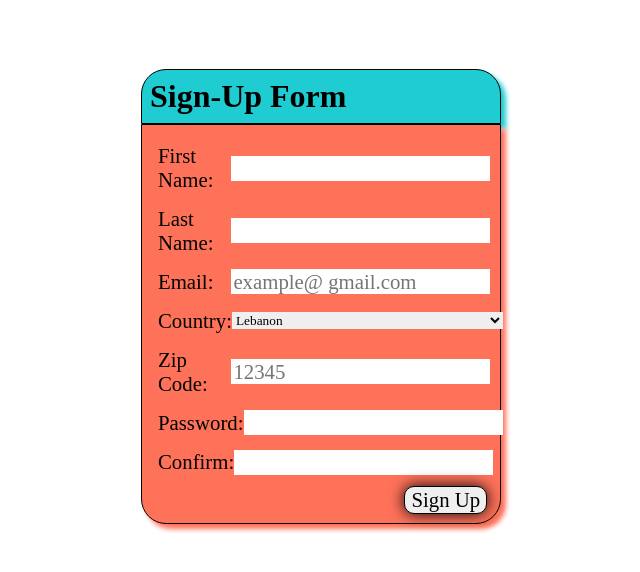
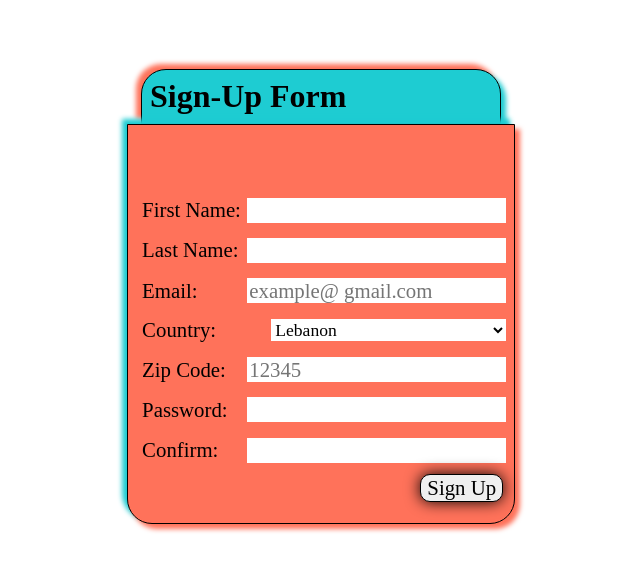
Before and after one commit to jipark92/JS-Form-Validation, a plain HTML site: page index.html in a window 1280 px wide. Shown: the part 104-676 px from the top of the page, without its empty margins (319-959 px from the left). Drawn offline with Linux system fonts and the light colour scheme; a web font is replaced by a local one.

Commit message:
style error container

```diff
--- a/style.css
+++ b/style.css
@@ -15,37 +15,49 @@
     justify-content: center;
     align-items: center;
     box-shadow: 5px 5px 5px currentColor
-
 }
 
 .title-container {
     display: flex;
     justify-content: flex-start;
     align-items: center;
+    flex-wrap: wrap;
     min-height: 5%;
-    width: 360px;
+    min-width: 360px;
     border: 1px solid black;
     padding: 0.5rem;
     background-color: rgb(30, 204, 210);
     border-top-left-radius: 25px;
     border-top-right-radius: 25px;
-    box-shadow: 5px 5px 5px rgb(30, 204, 210);
+    box-shadow: 5px 5px 5px rgb(30, 204, 210), -5px -5px 5px rgb(255, 114, 90)
 }
 
 .signup-container{
     border: 1px solid black;
     min-height: 50%;
-    width: 360px;
+    min-width: 360px;
     background-color: rgb(255, 114, 90);
     display: flex;
     flex-direction: column;
     justify-content: space-evenly;
     align-items: flex-start;
-    padding-left: 0.8rem;
-    padding-right: 0.8rem;
+    padding: 0.7rem;
     border-bottom-left-radius: 25px;
     border-bottom-right-radius: 25px;
-    box-shadow: 5px 5px 5px rgb(255, 114, 90);
+    box-shadow: 5px 5px 5px rgb(255, 114, 90), -5px -5px 5px rgb(30, 204, 210);
+}
+
+.error-container {
+    display: flex;
+    justify-content: center;
+    align-items: center;
+    width: 100%;
+    height: 35px;
+    margin: 0.2rem;
+}
+
+.error-text {
+    font-size: 1.2rem;
 }
 
 .firstname-container{
@@ -117,4 +129,15 @@ label{
 input {
     font-size: 1.3rem;
     height: 25px;
+    min-width: 10%;
 }
+
+select {
+    background: white;
+    width: 235px;
+    font-size: 1.1rem;
+}
+
+option {
+    height: 10%;;
+}
```
